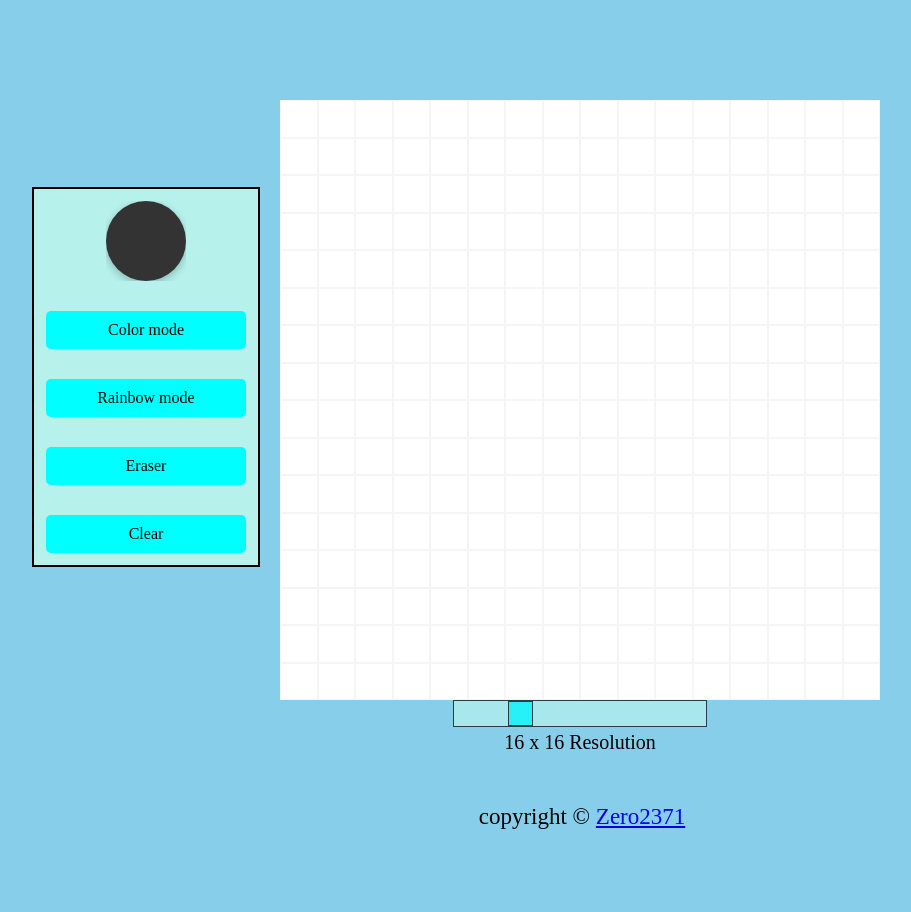
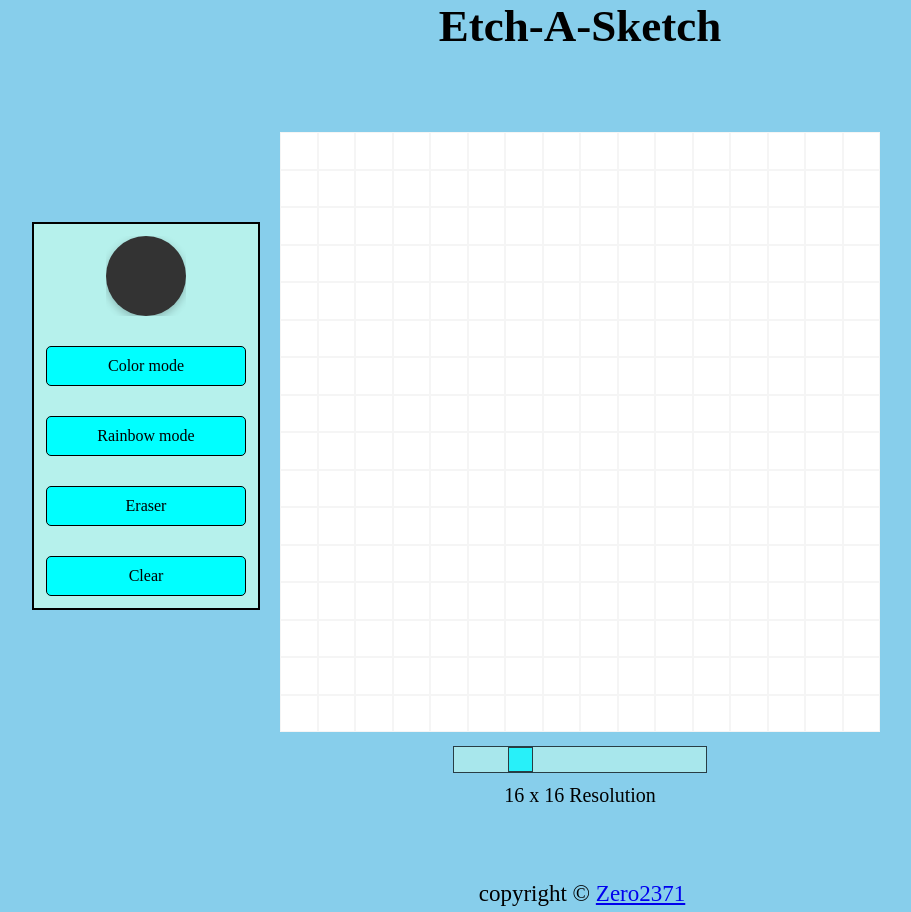
Before and after one commit to Zero2371/etchASketch, a plain HTML site: page index.html in a window 1280 px wide. Shown: the whole page, without its empty margins (58-969 px from the left). Before the commit the page ends 835 px from the top, so only its background shows below. Drawn offline with Linux system fonts and the light colour scheme.

Commit message:
added a title

```diff
--- a/index.html
+++ b/index.html
@@ -14,6 +14,7 @@
 
     </div> -->
     <main class="main">
+
     <div class="menu">
         <input id="colorPicker" type="color" value="#333333" />
         <button id="colorBtn">Color mode</button>
@@ -22,6 +23,7 @@
         <button id="clearBtn">Clear</button>
       </div>
     <div class="grid">
+        <h1>Etch-A-Sketch</h1>
         <div id="sketch-area" class="container"></div>
             <div id="sliderContainer">
             <input type="range" min="1" max="64" value="16" class="slider" id="slider">
--- a/style.css
+++ b/style.css
@@ -4,6 +4,11 @@
 }
 body{
     background-color: skyblue;
+}
+.header{
+  text-align: center;
+  margin:  auto;
+  font-size: 24px;
 }
 .main {
     display: flex;
@@ -43,12 +48,12 @@ button {
 
 button {
     padding: 10px 20px;
-    border: 1px solid var(--primary-dark);
+    border: 1px solid black;
     border-radius: 5px;
   }
 
   button.active {
-    background-color: var(--primary-dark);
+    background-color: black;
     color: var(--primary-light);
   }
 button,
@@ -90,14 +95,18 @@ input[type='color'] {
     display: flex;
     flex-wrap: wrap;
     background-color: white;
-    margin: 100px auto 0 auto;
+    margin: 80px auto 0 auto;
 }
-
+.grid, h1{
+  text-align: center;
+  font-size: 45px;
+  margin: 0;
+}
 .cell{
     border: 1px solid whitesmoke;
 }
 #sliderContainer {
-    margin: 0 auto;
+    margin: 0 auto 24px;
     text-align: center;
 
 }
```
